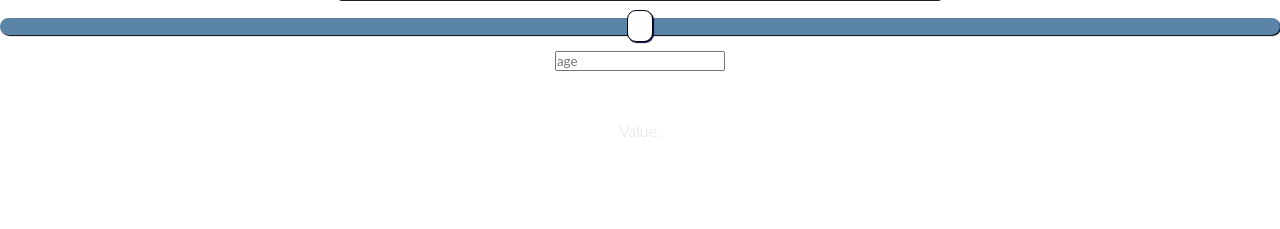
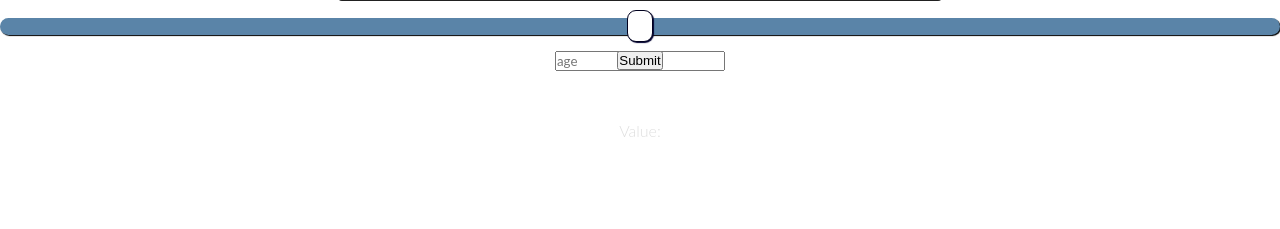
Before and after one commit to helen-chu/hack-mit-2022, a PHP site: page / in a window 1280 px wide. Shown: the part 555-784 px from the top of the page. Run offline with PHP 8.4, Linux system fonts and the light colour scheme.

Commit message:
button added

```diff
--- a/index.php
+++ b/index.php
@@ -46,7 +46,7 @@
             </div>
             <div id="Submit">
                 <!-- <input type="submit" value="Submit" id="icon"> -->
-                <!-- <button onclick="writeData()">Submit</button> -->
+                <button onclick="writeData()">Submit</button>
             </div>
 		<script src="slider.js"></script>
 	</div>
```
